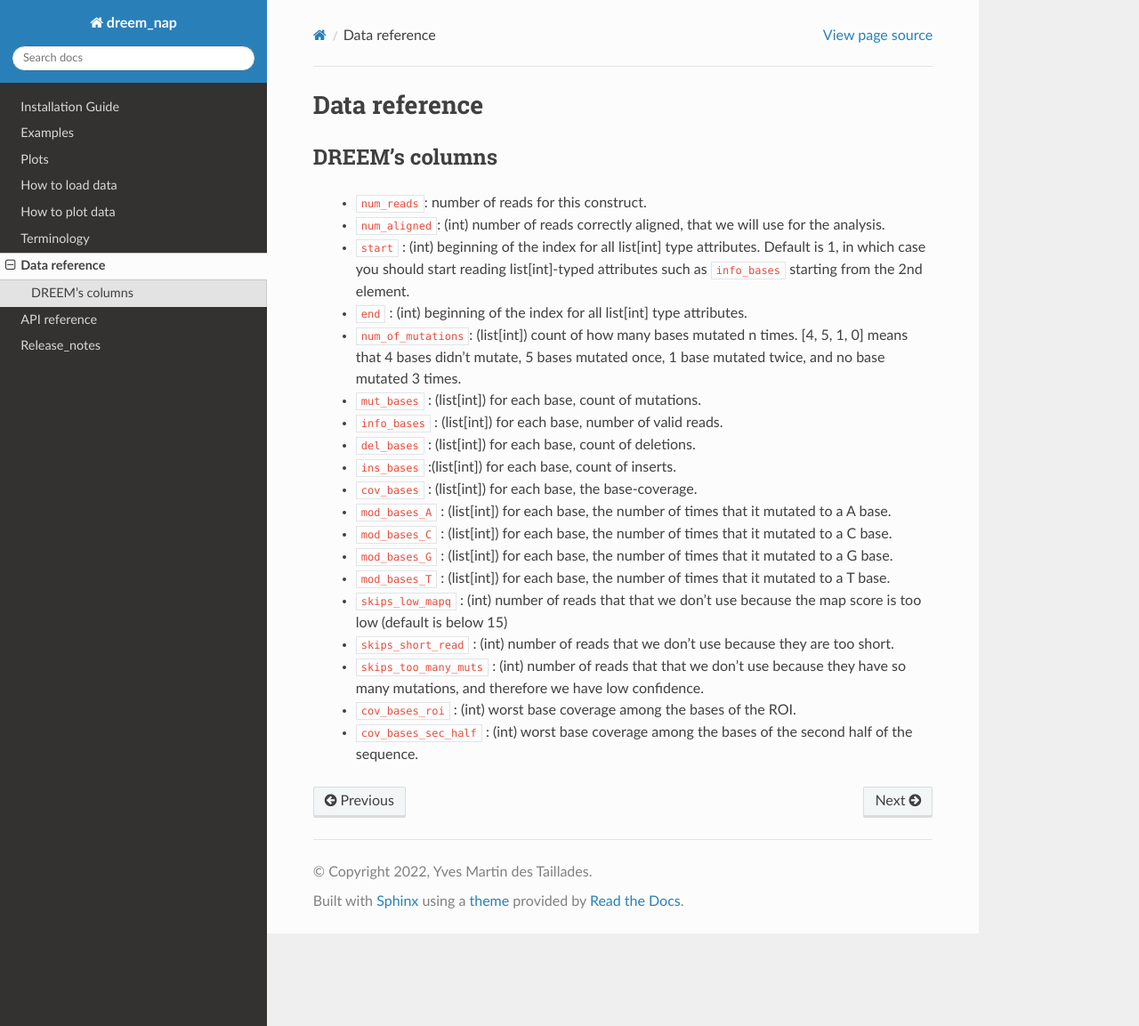
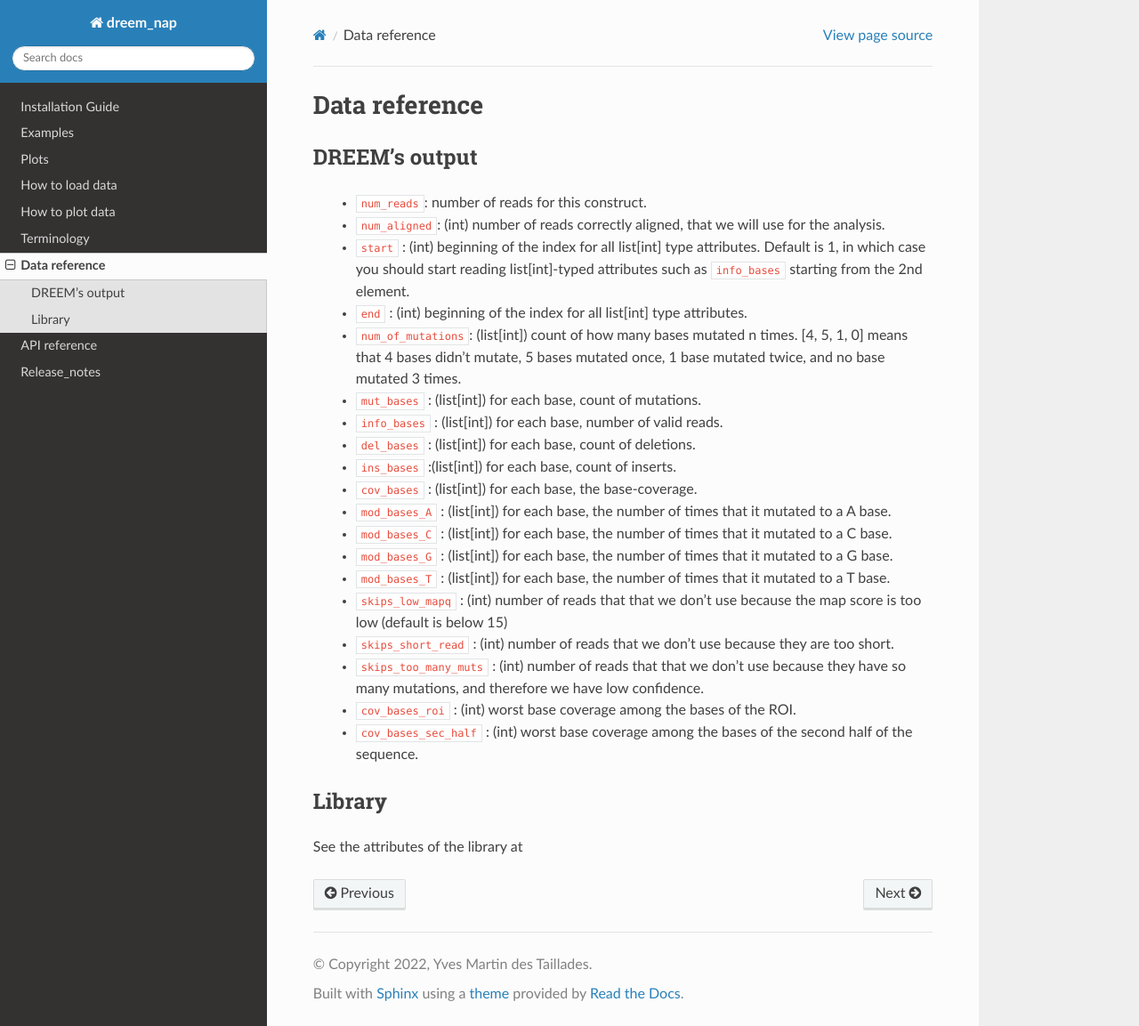
Before and after one commit to yvesmartindestaillades/NAP, a Sphinx documentation site: the page built from docs/source/reference.rst, in a window 1280 px wide and 1153 px high. Shown: the whole window at 89% size. Built offline with Sphinx 7.4.7 and the Read the Docs theme 2.0.0, drawn with Linux system fonts in a browser that asks for light colours.

Commit message:
pip v2.0.3

```diff
--- a/docs/source/reference.rst
+++ b/docs/source/reference.rst
@@ -3,7 +3,7 @@ Data reference
 =========
 
 
-DREEM's columns
+DREEM's output
 ===============
 
     * ``num_reads``: number of reads for this construct.
@@ -25,3 +25,10 @@ DREEM's columns
     * ``skips_too_many_muts`` : (int) number of reads that that we don't use because they have so many mutations, and therefore we have low confidence.
     * ``cov_bases_roi`` : (int) worst base coverage among the bases of the ROI.
     * ``cov_bases_sec_half`` : (int) worst base coverage among the bases of the second half of the sequence.
+
+
+Library
+=======
+
+
+See the attributes of the library at
```
